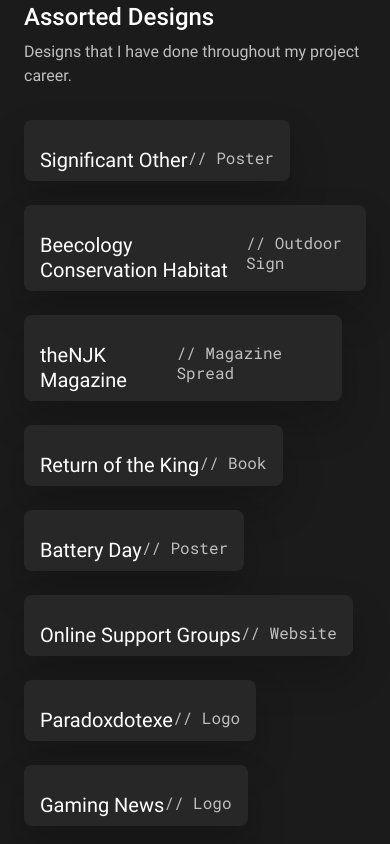
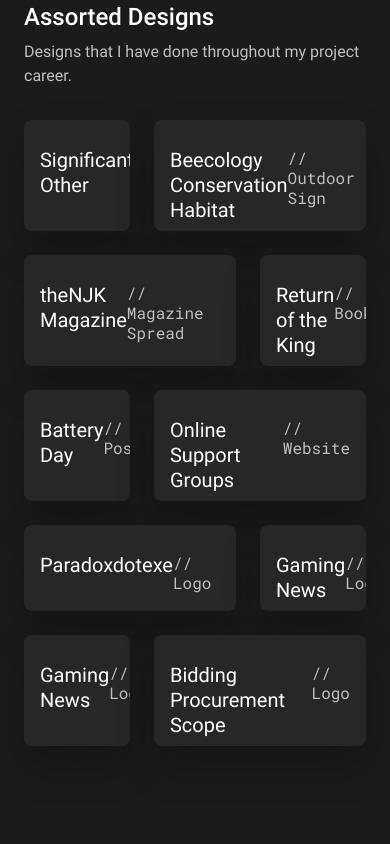
Before and after one commit to Paradoxdotexe/theNJK, a Vue app: page /design in a window 390 px wide. Shown: the part 940-1784 px from the top of the page. After the commit the page ends 1750 px from the top, so only its background shows below. Built offline with nearby package versions, Linux system fonts and the light colour scheme.

Commit message:
Add SCSS exports, make DesignPage grid responsive

```diff
--- a/src/components/design/DesignCard.vue
+++ b/src/components/design/DesignCard.vue
@@ -47,19 +47,36 @@
     transform: translateY(-#{$gap-sm});
   }
 
+  img {
+    width: 100%;
+  }
+
   .design-card__bottom {
     padding: $gap-sm $gap-md;
     display: flex;
     justify-content: space-between;
 
     .design-card__title {
-      font-size: $font-size-xl;
+      font-size: $font-size-lg;
     }
 
     .design-card__format {
+      font-size: $font-size-sm;
       font-family: $font-family-secondary;
       color: $color-secondary;
     }
   }
 }
+
+@media (min-width: $breakpoint-xs) {
+  .design-card .design-card__bottom {
+    .design-card__title {
+      font-size: $font-size-xl;
+    }
+
+    .design-card__format {
+      font-size: $font-size-md;
+    }
+  }
+}
 </style>
--- a/src/data/design.ts
+++ b/src/data/design.ts
@@ -7,62 +7,94 @@
   COVER = 'Book'
 }
 
+export enum ContentWidth {
+  SMALL = 1,
+  LARGE = 2
+}
+
+export enum ContentHeight {
+  SHORT,
+  TALL
+}
+
 export interface DesignEntry {
   title: string;
   key: string;
   format: ContentFormat;
+  width: ContentWidth;
+  height: ContentHeight
 }
 
 const DesignEntries: DesignEntry[] = [
   {
     title: 'Significant Other',
     key: 'SO',
-    format: ContentFormat.POSTER
+    format: ContentFormat.POSTER,
+    width: ContentWidth.SMALL,
+    height: ContentHeight.TALL
   },
   {
     title: 'Beecology Conservation Habitat',
     key: 'BCH',
-    format: ContentFormat.SIGN
+    format: ContentFormat.SIGN,
+    width: ContentWidth.LARGE,
+    height: ContentHeight.TALL
   },
   {
     title: 'theNJK Magazine',
     key: 'NJK',
-    format: ContentFormat.SPREAD
+    format: ContentFormat.SPREAD,
+    width: ContentWidth.LARGE,
+    height: ContentHeight.SHORT
   },
   {
     title: 'Return of the King',
     key: 'ROTK',
-    format: ContentFormat.COVER
+    format: ContentFormat.COVER,
+    width: ContentWidth.SMALL,
+    height: ContentHeight.SHORT
   },
   {
     title: 'Battery Day',
     key: 'BD',
-    format: ContentFormat.POSTER
+    format: ContentFormat.POSTER,
+    width: ContentWidth.SMALL,
+    height: ContentHeight.TALL
   },
   {
     title: 'Online Support Groups',
     key: 'OSG',
-    format: ContentFormat.WEBSITE
+    format: ContentFormat.WEBSITE,
+    width: ContentWidth.LARGE,
+    height: ContentHeight.TALL
   },
   {
     title: 'Paradoxdotexe',
     key: 'PRDX',
-    format: ContentFormat.LOGO
+    format: ContentFormat.LOGO,
+    width: ContentWidth.LARGE,
+    height: ContentHeight.SHORT
   },
   {
     title: 'Gaming News',
     key: 'GN1',
-    format: ContentFormat.LOGO
+    format: ContentFormat.LOGO,
+    width: ContentWidth.SMALL,
+    height: ContentHeight.SHORT
   },
   {
     title: 'Gaming News',
     key: 'GN2',
-    format: ContentFormat.LOGO
+    format: ContentFormat.LOGO,
+    width: ContentWidth.SMALL,
+    height: ContentHeight.SHORT
   },
   {
     title: 'Bidding Procurement Scope',
     key: 'BPS',
-    format: ContentFormat.LOGO
+    format: ContentFormat.LOGO,
+    width: ContentWidth.LARGE,
+    height: ContentHeight.SHORT
   }
 ];
 
--- a/src/pages/DesignPage.vue
+++ b/src/pages/DesignPage.vue
@@ -16,9 +16,13 @@
       <ContentHeader path="C:\Users\Nathan\Design" title="Assorted Designs">
         Designs that I have done throughout my project career.
       </ContentHeader>
-      <div class="design-entries__cards">
+      <div
+        v-for="(entryRow, i) of refs.entryRows"
+        :key="i"
+        class="design-entries__cards"
+        :style="{ 'grid-template-columns': getTemplateColumns(entryRow) }">
         <DesignCard
-          v-for="entry of DesignEntries"
+          v-for="entry of entryRow"
           :key="entry.key"
           :entry="entry"
           class="design-entries__card"
@@ -29,11 +33,12 @@
 </template>
 
 <script lang="ts">
-import { defineComponent } from 'vue';
+import { defineComponent, reactive, onBeforeMount } from 'vue';
 import Banner from '@/components/Banner.vue';
 import ContentHeader from '@/components/ContentHeader.vue';
 import DesignCard from '@/components/design/DesignCard.vue';
-import DesignEntries from '@/data/design';
+import DesignEntries, { DesignEntry } from '@/data/design';
+import exports from '@/styles/_exports.module.scss';
 
 export default defineComponent({
   name: 'DesignPage',
@@ -43,8 +48,50 @@
     DesignCard
   },
   setup() {
+    const refs = reactive({
+      entryRows: [] as DesignEntry[][],
+      maxWidth: 1
+    });
+
+    onBeforeMount(() => {
+      calculateEntryRows();
+      window.addEventListener('resize', () => calculateEntryRows());
+    });
+
+    function calculateEntryRows() {
+      const newMaxWidth = window.innerWidth < parseInt(exports.breakpointXS) ? 1 :
+        (window.innerWidth < parseInt(exports.breakpointMD) ? 2 : 3);
+      if (newMaxWidth !== refs.maxWidth) {
+        refs.maxWidth = newMaxWidth;
+        refs.entryRows = [];
+        const entries = [...DesignEntries];
+        while (entries.length > 0) {
+          // create new row
+          refs.entryRows.push([entries[0]]);
+          if (entries[0].width < refs.maxWidth) {
+            // find complementary entry based on width and height
+            for (let i = 1; i < entries.length; i++) {
+              if (entries[i].width + entries[0].width === refs.maxWidth && entries[i].height === entries[0].height) {
+                // add entry to row and delete from list of entries
+                refs.entryRows[refs.entryRows.length - 1].push(entries[i]);
+                entries.splice(i, 1);
+                break;
+              }
+            }
+          }
+          // delete original entry from list of entries
+          entries.splice(0, 1);
+        }
+      }
+    }
+
+    function getTemplateColumns(entryRow: DesignEntry[]) {
+      return entryRow.reduce((prev, curr) => prev + `${ curr.width * 3 / refs.maxWidth }fr `, '')
+    }
+
     return {
-      DesignEntries
+      refs,
+      getTemplateColumns
     };
   }
 });
@@ -64,15 +111,11 @@
     flex-direction: column;
 
     .design-entries__cards {
-      display: flex;
-      flex-wrap: wrap;
+      display: grid;
+      grid-gap: $gap-lg;
 
-      .design-entries__card {
+      &:not(:last-child) {
         margin-bottom: $gap-lg;
-
-        &:nth-child(2n - 1) {
-          margin-right: $gap-lg;
-        }
       }
     }
   }
--- a/src/shims-vue.d.ts
+++ b/src/shims-vue.d.ts
@@ -4,3 +4,8 @@
   const component: DefineComponent<{}, {}, any>;
   export default component;
 }
+
+declare module '*.scss' {
+  const content: { [className: string]: string };
+  export default content;
+}
--- /dev/null
+++ b/src/styles/_exports.module.scss
@@ -0,0 +1,6 @@
+@import 'variables';
+
+:export {
+  breakpointXS: $breakpoint-xs;
+  breakpointMD: $breakpoint-md;
+}
--- a/src/styles/_global.scss
+++ b/src/styles/_global.scss
@@ -1,7 +1,7 @@
-@import '_themes.scss';
-@import '_variables.scss';
-@import '_mixins.scss';
-@import '_fonts.scss';
+@import 'themes';
+@import 'variables';
+@import 'mixins';
+@import 'fonts';
 
 body {
   margin: 0;
```
